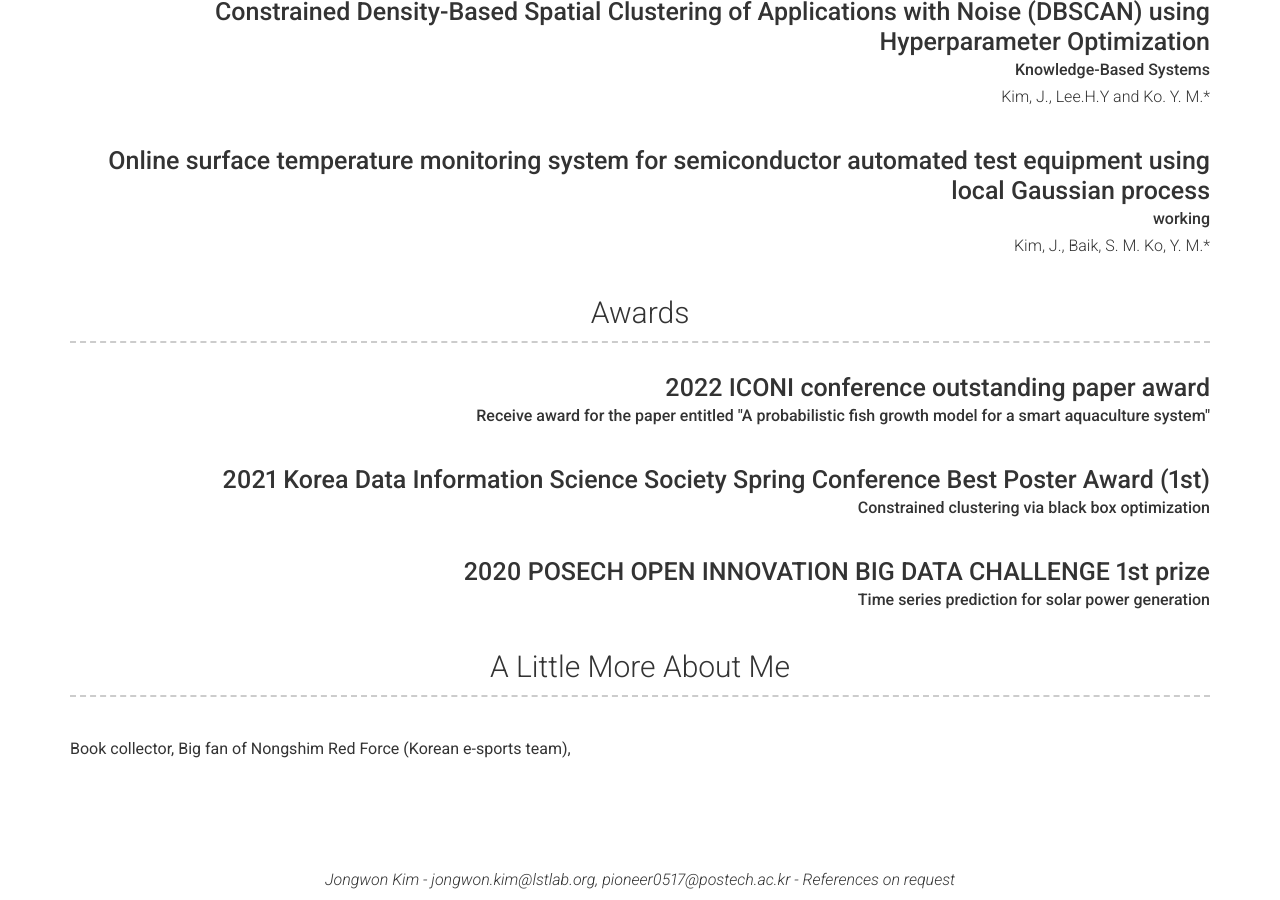
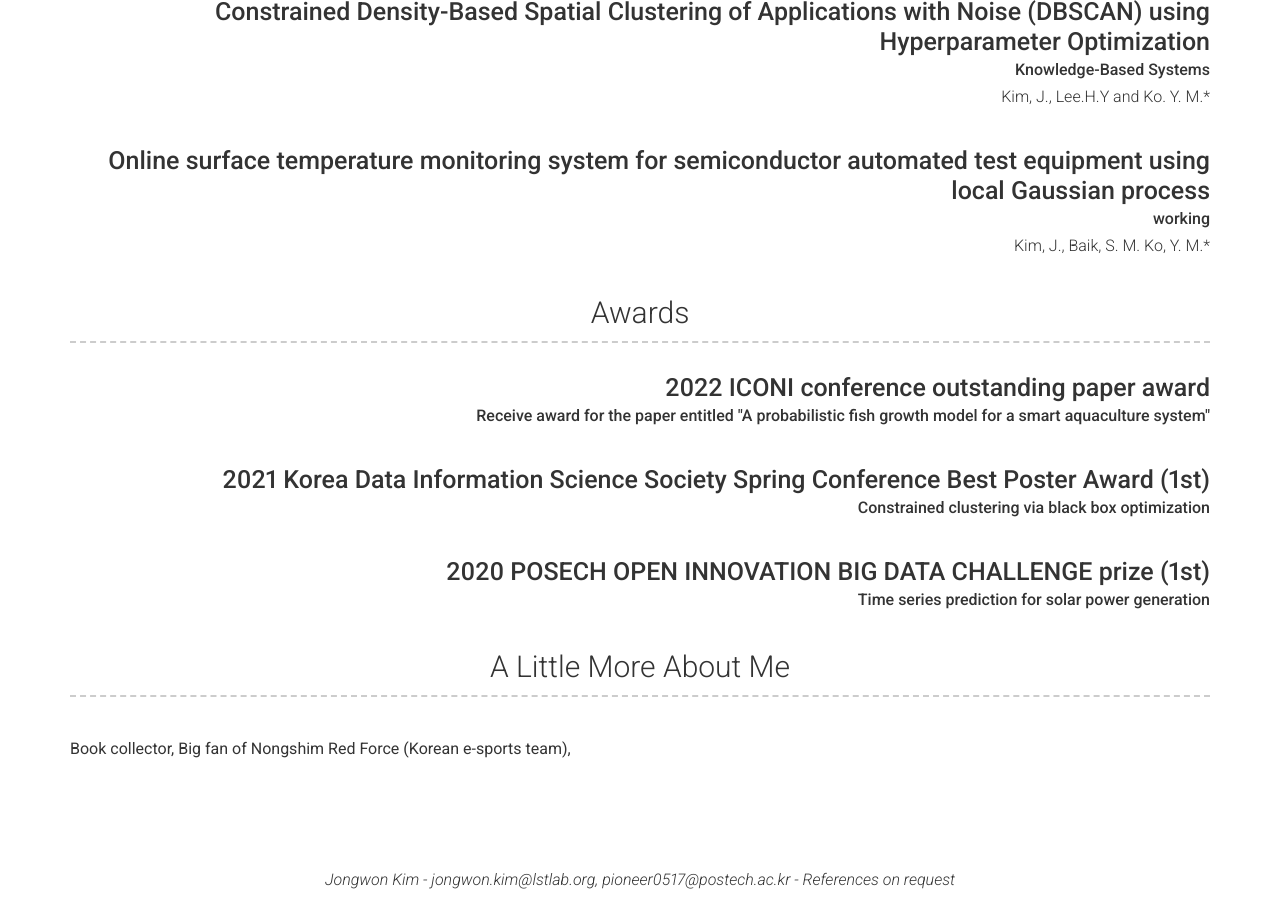
Before and after one commit to jongwonKim-1997/CV, a Jekyll site: the page built from index.md, in a window 1280 px wide and 900 px high, scrolled down 2287 px. Built offline with Jekyll 4.4.1, drawn with Linux system fonts in a browser that asks for light colours; nearby versions of some CDN libraries.

```diff
--- a/_config.yml
+++ b/_config.yml
@@ -192,7 +192,7 @@ content:
         title: 2021 Korea Data Information Science Society Spring Conference Best Poster Award (1st)
         sub_title:  Constrained clustering via black box optimization
       - layout: top-right
-        title: 2020 POSECH OPEN INNOVATION BIG DATA CHALLENGE 1st prize
+        title: 2020 POSECH OPEN INNOVATION BIG DATA CHALLENGE prize (1st)
         sub_title:  Time series prediction for solar power generation
   - title: A Little More About Me
     layout: text
```
